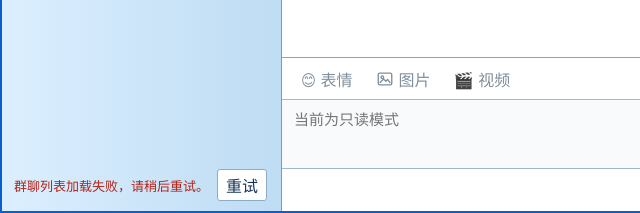
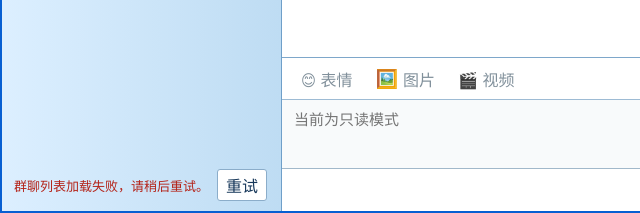
Before and after one commit to findxyz/vb-weibo-plus, a plain HTML site: page src/main/resources/static/chat/index.html in a window 1280 px wide. Shown: the part 587-800 px from the top of the page, 0-640 px from the left. Drawn offline with Linux system fonts and the light colour scheme; no server answers.

Commit message:
fix: render image tool as emoji

```diff
--- a/src/main/resources/static/chat/chat.css
+++ b/src/main/resources/static/chat/chat.css
@@ -575,14 +575,10 @@ h1 {
   background: transparent;
 }
 
-.composer-tool-icon {
-  width: 18px;
-  height: 18px;
-  fill: none;
-  stroke: currentColor;
-  stroke-linecap: round;
-  stroke-linejoin: round;
-  stroke-width: 1.5;
+.composer-tool-emoji {
+  font-family: "Segoe UI Emoji", "Apple Color Emoji", sans-serif;
+  font-size: 18px;
+  line-height: 1;
 }
 
 #composer {
--- a/src/main/resources/static/chat/index.html
+++ b/src/main/resources/static/chat/index.html
@@ -63,11 +63,7 @@
           <div class="composer-tools">
             <button type="button" disabled>😊 表情</button>
             <button type="button" disabled>
-              <svg class="composer-tool-icon" viewBox="0 0 20 20" aria-hidden="true">
-                <rect x="2.5" y="3.5" width="15" height="13" rx="1.5"></rect>
-                <circle cx="7" cy="8" r="1.5"></circle>
-                <path d="m4.5 14 4-4 2.5 2.5 2-2 2.5 3.5"></path>
-              </svg>
+              <span class="composer-tool-emoji" aria-hidden="true">🖼️</span>
               图片
             </button>
             <button type="button" disabled>🎬 视频</button>
```
Also changed, not shown: 1 other file.
